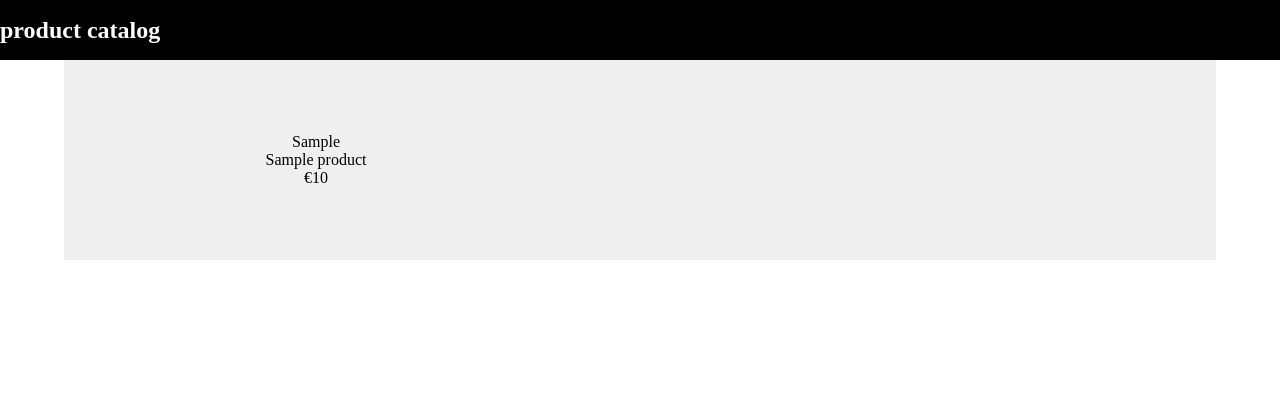
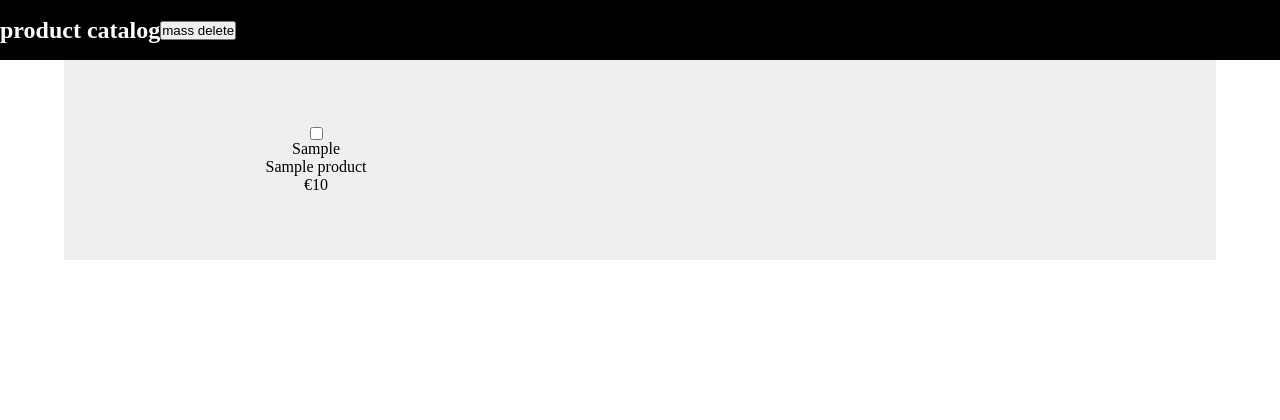
Before and after one commit to kristaps777/catalog, a PHP site: page / in a window 1280 px wide. Shown: the top 420 px of the page. Run offline with PHP 8.4, Linux system fonts and the light colour scheme; tables that the repository leaves empty or names only in its code hold one stand-in row (values such as "Sample post").

Commit message:
added mass delete button & script

```diff
--- a/private/classes/Connect.php
+++ b/private/classes/Connect.php
@@ -28,6 +28,7 @@ class Connect
 
         foreach ($this->sql_response as $key => $row) {
         echo "<ul class='item'>";
+        echo "<input type='checkbox' name='select[]' value='$row[id]'";
         echo "<li>$row[sku]</li>";
         echo "<li>$row[name]</li>";
         echo "<li>&euro;$row[price]</li>";
--- /dev/null
+++ b/private/mass_delete.php
@@ -0,0 +1,5 @@
+<?php
+require_once('../private/classes/Delete.php');
+$delete_selected = new Delete();
+$delete_selected->massDelete();
+?>
--- a/public/index.php
+++ b/public/index.php
@@ -17,17 +17,20 @@
         <header>
 
             <h2>product catalog</h2>
+            <input type="submit" name="mass_delete" value="mass delete" form="products">
 
         </header>
 
         <main>
 
             <div class="wrapper">
+            <form id="products" action="../private/mass_delete.php" method="post">
                 <?php
                 require_once('../private/classes/Connect.php');
                 $getProducts = new Connect();
                 $getProducts->getData();
                 ?>
+            </form>
             </div>
 
         </main>
--- a/public/styles/style.css
+++ b/public/styles/style.css
@@ -73,11 +73,15 @@ main {
     margin: 0 auto;
     height: 100%;
     background-color: #efefef;
+}
+
+.wrapper form {
     display: grid;
     grid-template-columns: repeat(4, 200px);
     grid-auto-rows: max-content;
     gap: 1em;
     justify-content: center;
+    height: 100%;
 }
 
 .item {
```
Also changed, not shown: private/classes/Delete.php (added, +19 -0 lines).
